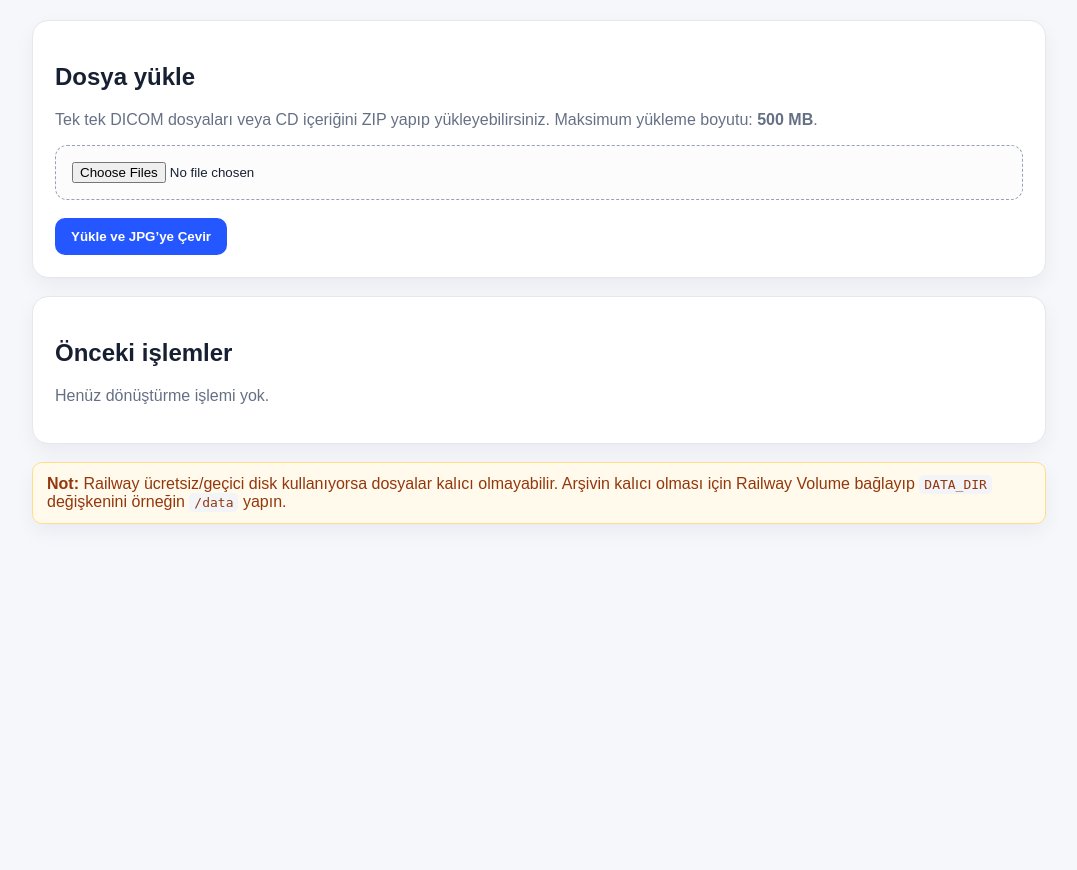
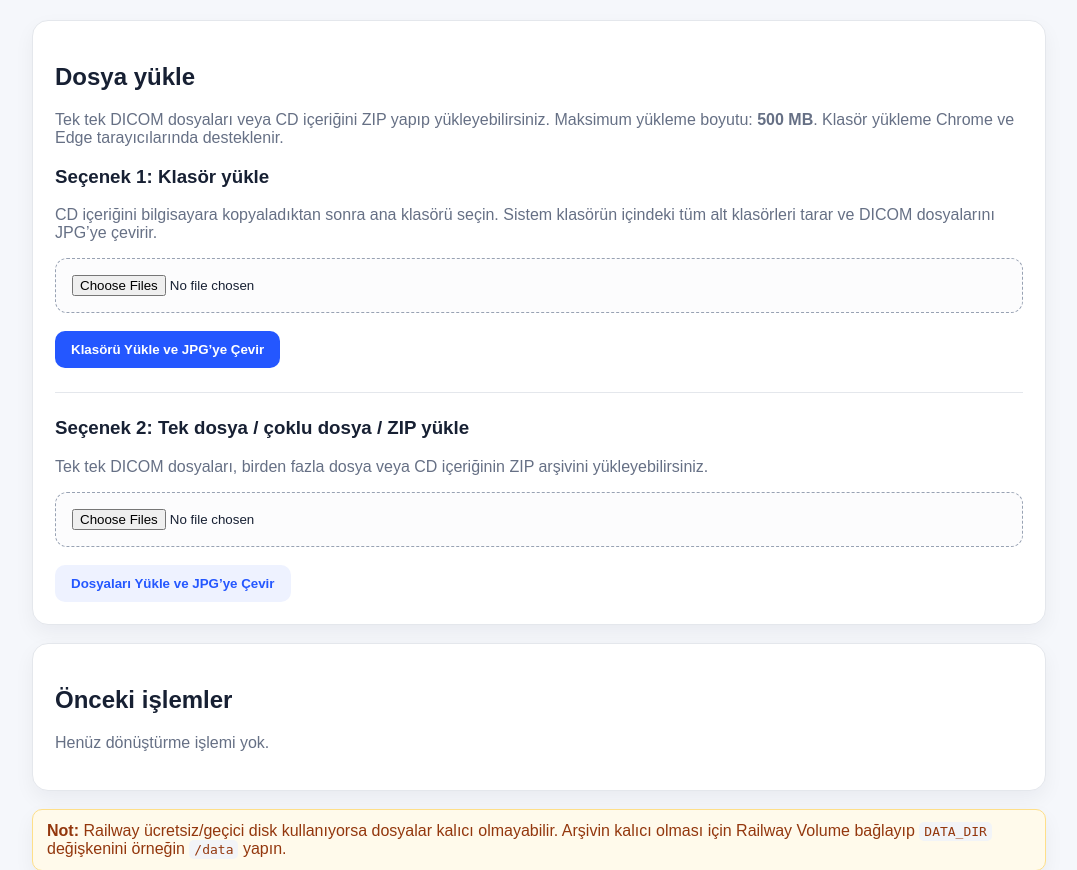
Before and after one commit to ozgurkarakoyun/dicom-jpg, a Flask app: page / in a window 1280 px wide. Shown: the part 116-986 px from the top of the page, without its empty margins (101-1178 px from the left). Before the commit the page ends 640 px from the top, so only its background shows below. Run offline with Flask 3, Linux system fonts and the light colour scheme; parts of the project's set-up code (start-up, migrations or seed data) failed here and were passed over.

Commit message:
Add files via upload

```diff
--- a/app.py
+++ b/app.py
@@ -214,9 +214,25 @@ def process_uploads(files):
         if not uploaded or not uploaded.filename:
             continue
 
-        original_name = clean_filename(uploaded.filename, "upload")
+        # Klasör yüklemede tarayıcı dosya adını şu şekilde gönderir:
+        # "AnaKlasor/AltKlasor/DICOM001"
+        # Bu göreli yolu güvenli şekilde koruyup kaydediyoruz.
+        raw_name = uploaded.filename or "upload"
+
+        parts = []
+        for part in raw_name.replace("\\", "/").split("/"):
+            safe_part = clean_filename(part, "item")
+            if safe_part not in ["", ".", ".."]:
+                parts.append(safe_part)
+
+        if not parts:
+            parts = ["upload"]
+
+        original_name = "/".join(parts)
         original_names.append(original_name)
-        saved_path = job_upload_dir / original_name
+
+        saved_path = job_upload_dir.joinpath(*parts)
+        saved_path.parent.mkdir(parents=True, exist_ok=True)
         uploaded.save(saved_path)
 
         if zipfile.is_zipfile(saved_path):
--- a/templates/index.html
+++ b/templates/index.html
@@ -5,13 +5,32 @@
     <h2>Dosya yükle</h2>
     <p class="muted">
         Tek tek DICOM dosyaları veya CD içeriğini ZIP yapıp yükleyebilirsiniz.
-        Maksimum yükleme boyutu: <strong>{{ max_upload_mb }} MB</strong>.
+        Maksimum yükleme boyutu: <strong>{{ max_upload_mb }} MB</strong>. Klasör yükleme Chrome ve Edge tarayıcılarında desteklenir.
+    </p>
+
+    <h3>Seçenek 1: Klasör yükle</h3>
+    <p class="muted">
+        CD içeriğini bilgisayara kopyaladıktan sonra ana klasörü seçin.
+        Sistem klasörün içindeki tüm alt klasörleri tarar ve DICOM dosyalarını JPG’ye çevirir.
+    </p>
+
+    <form action="{{ url_for('upload') }}" method="post" enctype="multipart/form-data">
+        <input type="file" name="files" webkitdirectory directory multiple required>
+        <br><br>
+        <button class="btn" type="submit">Klasörü Yükle ve JPG’ye Çevir</button>
+    </form>
+
+    <hr style="border:0; border-top:1px solid var(--border); margin:24px 0;">
+
+    <h3>Seçenek 2: Tek dosya / çoklu dosya / ZIP yükle</h3>
+    <p class="muted">
+        Tek tek DICOM dosyaları, birden fazla dosya veya CD içeriğinin ZIP arşivini yükleyebilirsiniz.
     </p>
 
     <form action="{{ url_for('upload') }}" method="post" enctype="multipart/form-data">
         <input type="file" name="files" multiple required>
         <br><br>
-        <button class="btn" type="submit">Yükle ve JPG’ye Çevir</button>
+        <button class="btn secondary" type="submit">Dosyaları Yükle ve JPG’ye Çevir</button>
     </form>
 </div>
 
```
Also changed, not shown: README.md.
